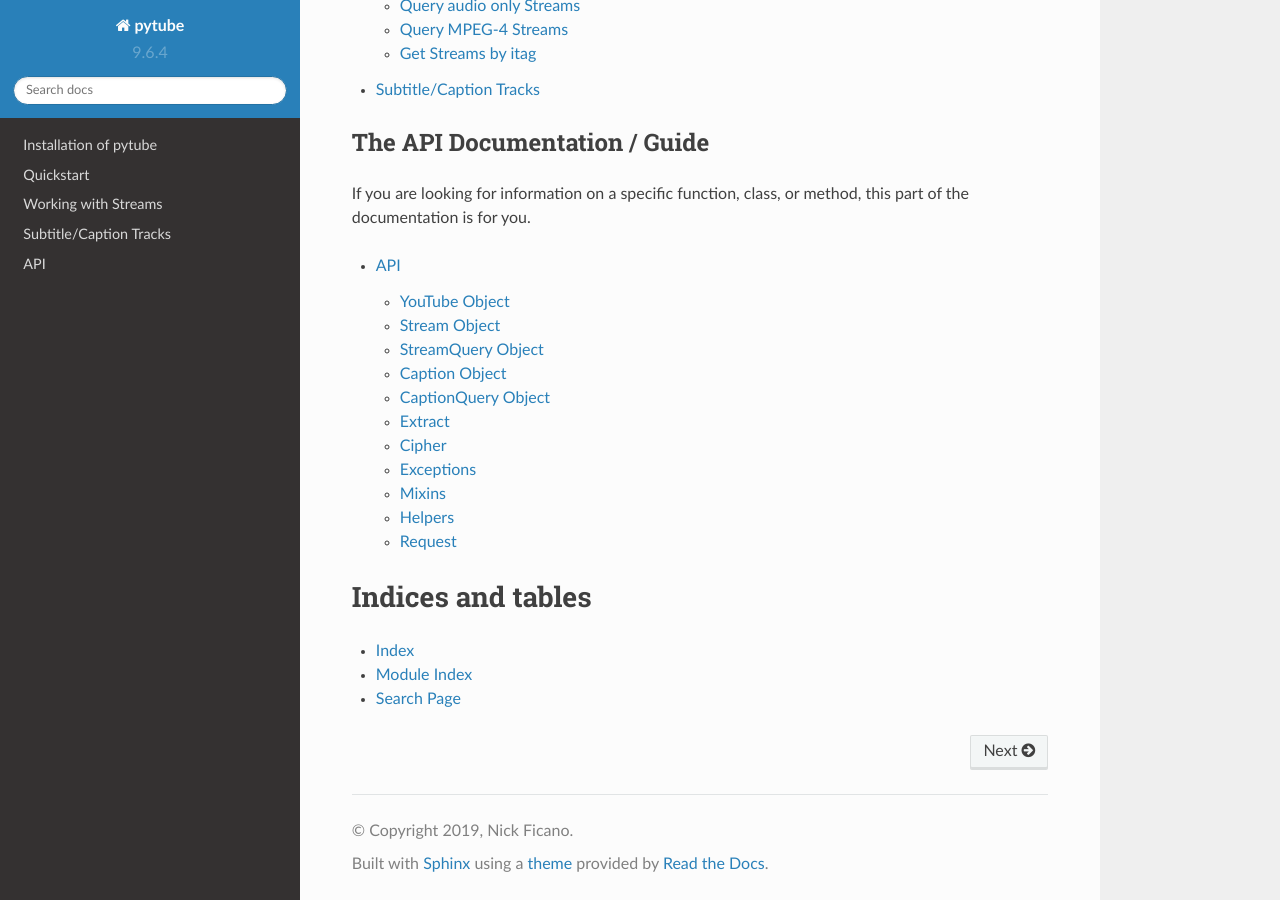
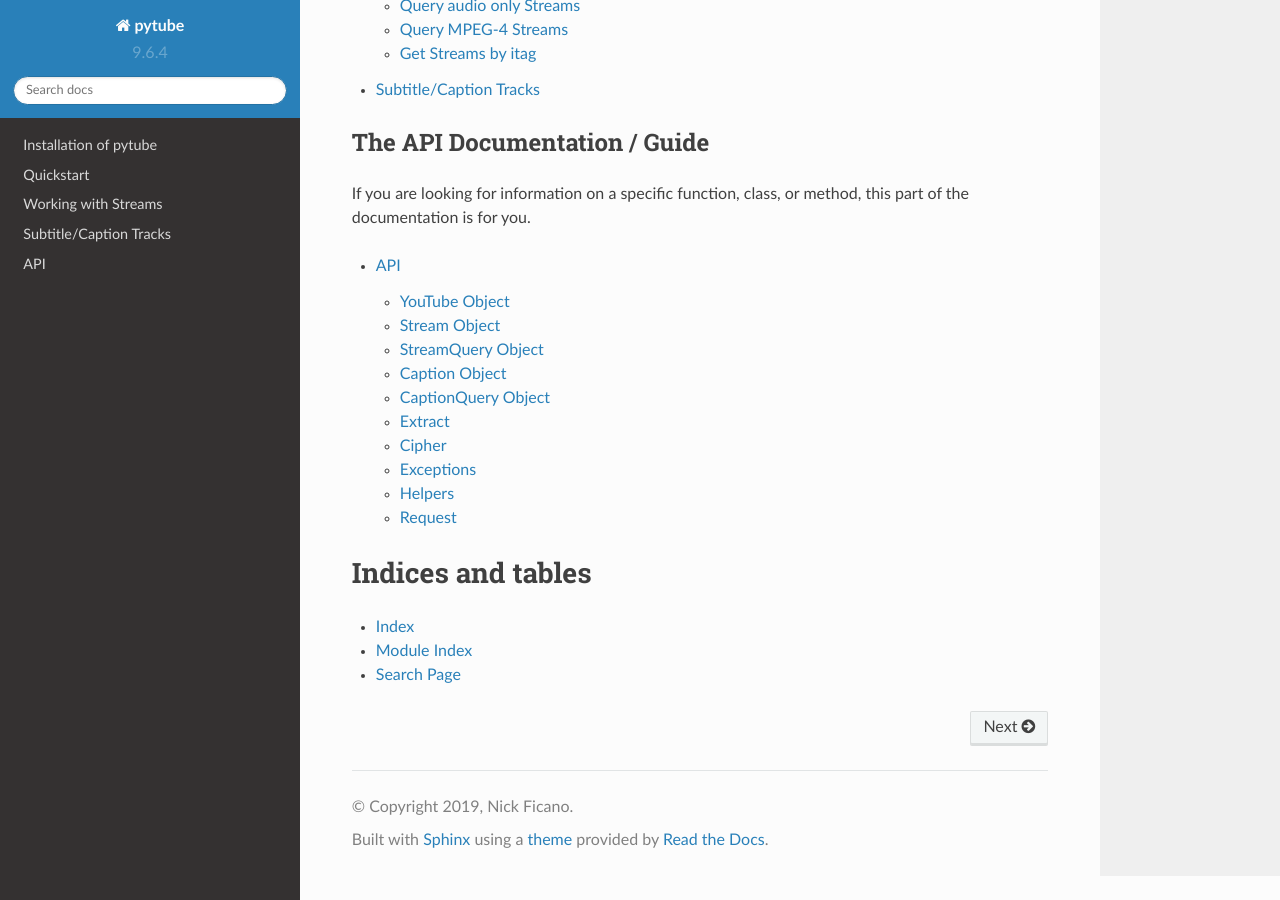
Before and after one commit to pytube/pytube, a Sphinx documentation site: the page built from docs/index.rst, in a window 1280 px wide and 900 px high, scrolled down 1337 px. Built offline with Sphinx 7.4.7 and the Read the Docs theme 2.0.0, drawn with Linux system fonts in a browser that asks for light colours.

Commit message:
Removed reference to mixins.

```diff
--- a/docs/api.rst
+++ b/docs/api.rst
@@ -59,12 +59,6 @@ Exceptions
 .. automodule:: pytube.exceptions
     :members:
 
-Mixins
-------
-
-.. automodule:: pytube.mixins
-    :members:
-
 
 Helpers
 -------
```
